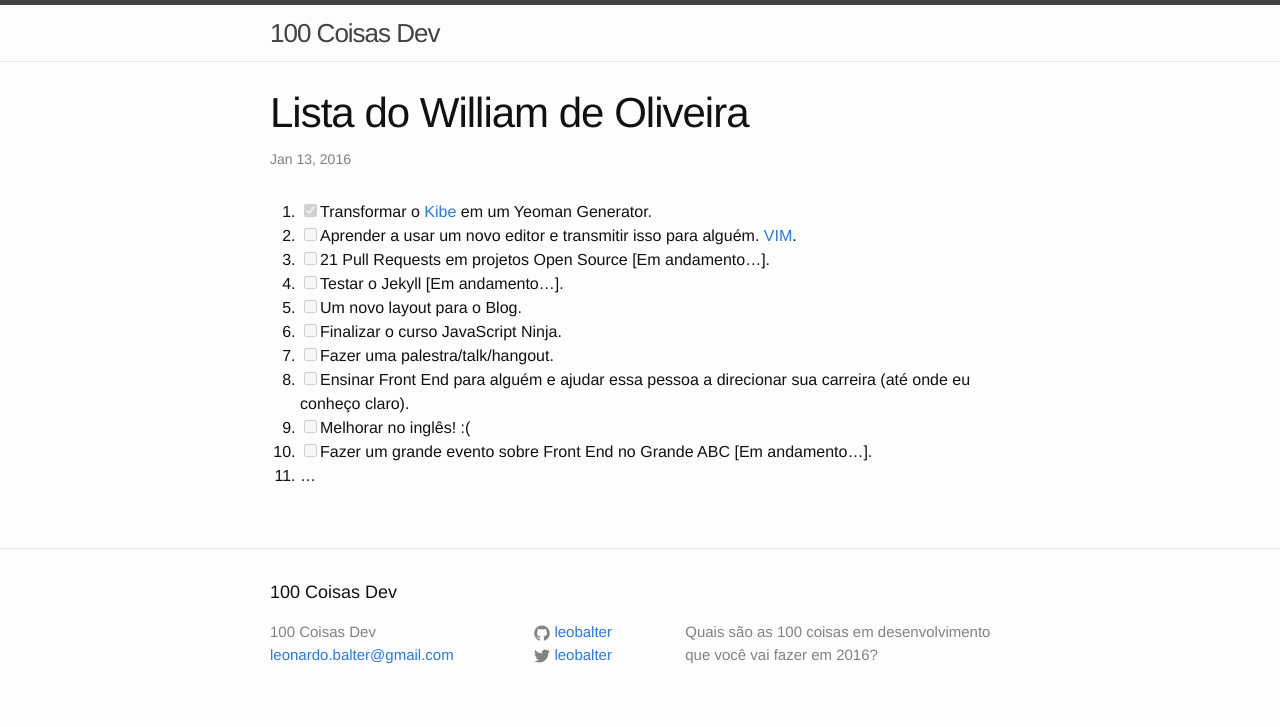
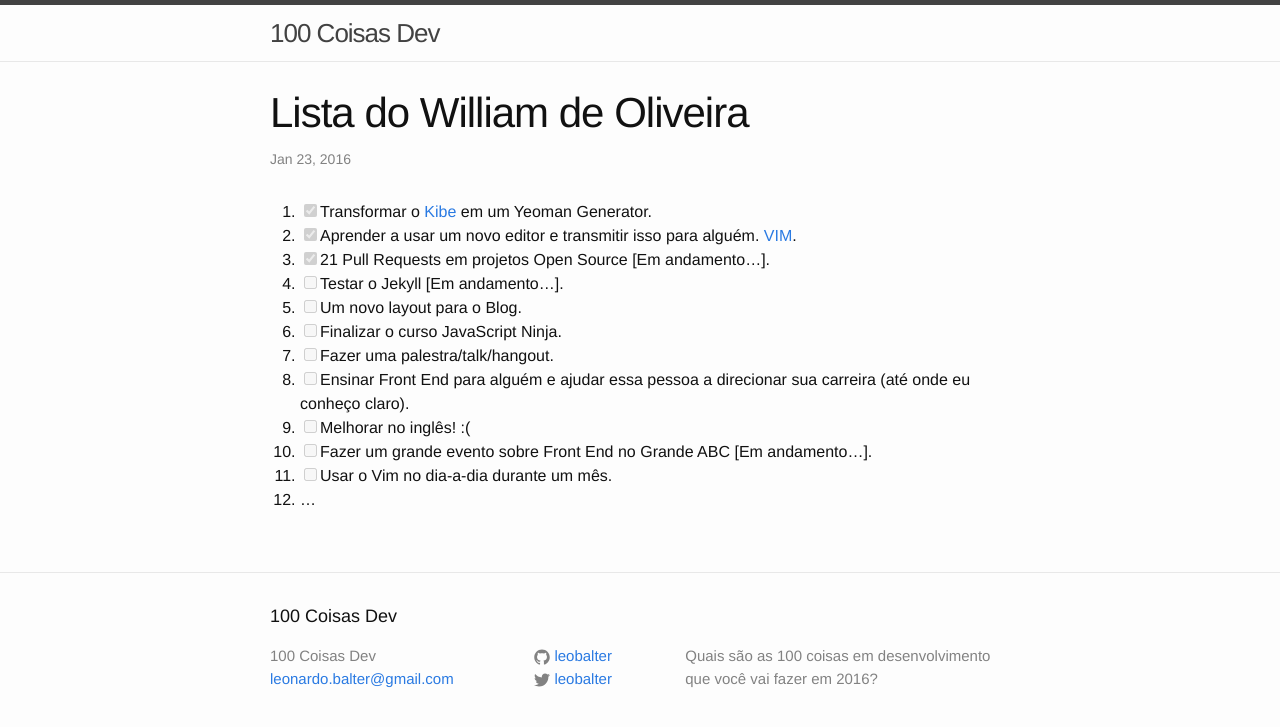
Before and after one commit to leobalter/100-coisas-dev, a Jekyll site: the page built from _posts/listas/2016-01-13-william-oliveira.markdown, in a window 1280 px wide. Shown: the top 727 px of the page. Built offline with Jekyll 4.4.1, drawn with Linux system fonts in a browser that asks for light colours.

Commit message:
Update 2016-01-13-william-oliveira.markdown

```diff
--- a/_posts/listas/2016-01-13-william-oliveira.markdown
+++ b/_posts/listas/2016-01-13-william-oliveira.markdown
@@ -1,13 +1,13 @@
 ---
 layout: post
 title:  "Lista do William de Oliveira"
-date:   2016-01-13 07:00:00 -0500
+date:   2016-01-23 07:00:00 -0500
 categories: listas
 ---
 
 1. [x] Transformar o [Kibe](https://github.com/woliveiras/kibe) em um Yeoman Generator.
-1. [ ] Aprender a usar um novo editor e transmitir isso para alguém. [VIM](https://github.com/woliveiras/vim-noobs).
-1. [ ] 21 Pull Requests em projetos Open Source [Em andamento...].
+1. [x] Aprender a usar um novo editor e transmitir isso para alguém. [VIM](https://github.com/woliveiras/vim-noobs).
+1. [x] 21 Pull Requests em projetos Open Source [Em andamento...].
 1. [ ] Testar o Jekyll  [Em andamento...].
 1. [ ] Um novo layout para o Blog.
 1. [ ] Finalizar o curso JavaScript Ninja.
@@ -15,4 +15,5 @@ categories: listas
 1. [ ] Ensinar Front End para alguém e ajudar essa pessoa a direcionar sua carreira (até onde eu conheço claro).
 1. [ ] Melhorar no inglês! :(
 1. [ ] Fazer um grande evento sobre Front End no Grande ABC [Em andamento...].
+1. [ ] Usar o Vim no dia-a-dia durante um mês.
 1. ...
```
